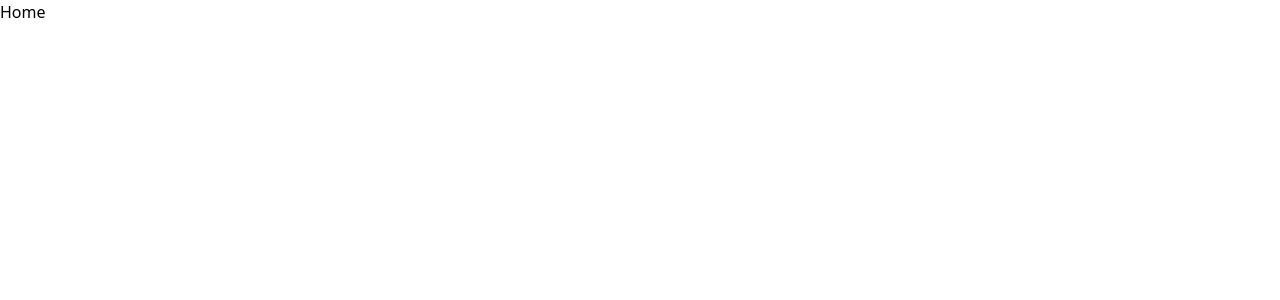
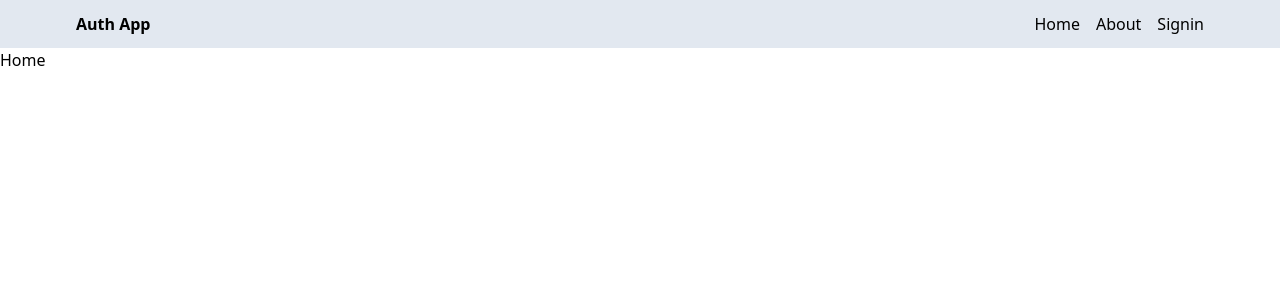
Before and after one commit to Krfd/social-media-app, a React (Vite) app in the folder client/: page / in a window 1280 px wide. Shown: the top 300 px of the page. Built offline with nearby package versions, Linux system fonts and the light colour scheme.

Commit message:
created a header component

```diff
--- a/client/src/App.jsx
+++ b/client/src/App.jsx
@@ -4,10 +4,12 @@
 import Signin from "./pages/Signin";
 import Signup from "./pages/Signup";
 import Profile from "./pages/Profile";
+import Header from "./components/Header";
 
 export default function App() {
     return (
         <BrowserRouter>
+            <Header />
             <Routes>
                 <Route path="/" element={<Home />}></Route>
                 <Route path="/about" element={<About />}></Route>
--- /dev/null
+++ b/client/src/components/Header.jsx
@@ -0,0 +1,24 @@
+import { Link } from "react-router-dom";
+
+export default function Header() {
+    return (
+        <div className="bg-slate-200">
+            <div className="flex justify-between items-center max-w-6xl mx-auto p-3">
+                <Link to="/">
+                    <h1 className="font-bold">Auth App</h1>
+                </Link>
+                <ul className="flex gap-4">
+                    <Link to="/">
+                        <li>Home</li>
+                    </Link>
+                    <Link to="/about">
+                        <li>About</li>
+                    </Link>
+                    <Link to="/sign-in">
+                        <li>Signin</li>
+                    </Link>
+                </ul>
+            </div>
+        </div>
+    );
+}
```
